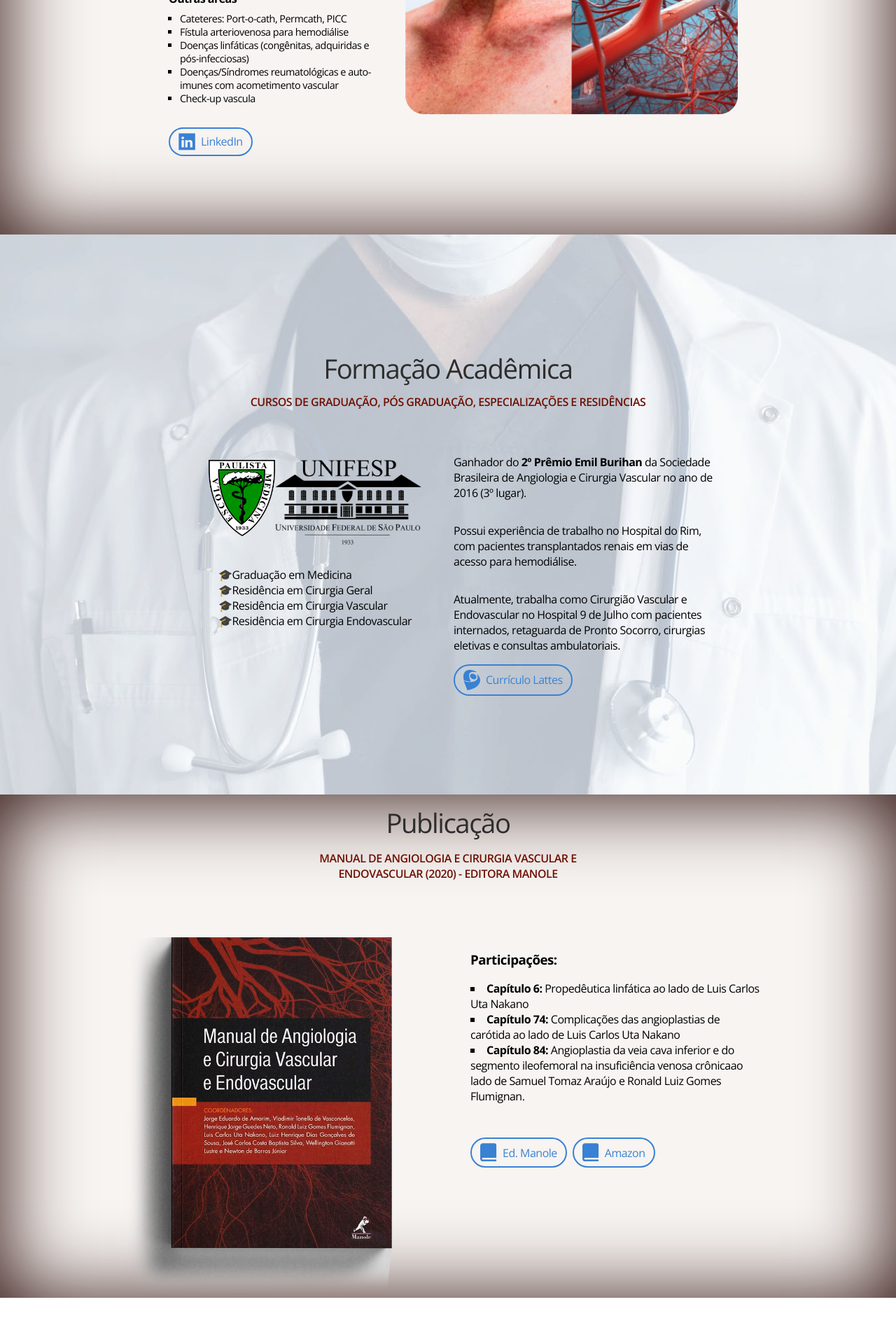
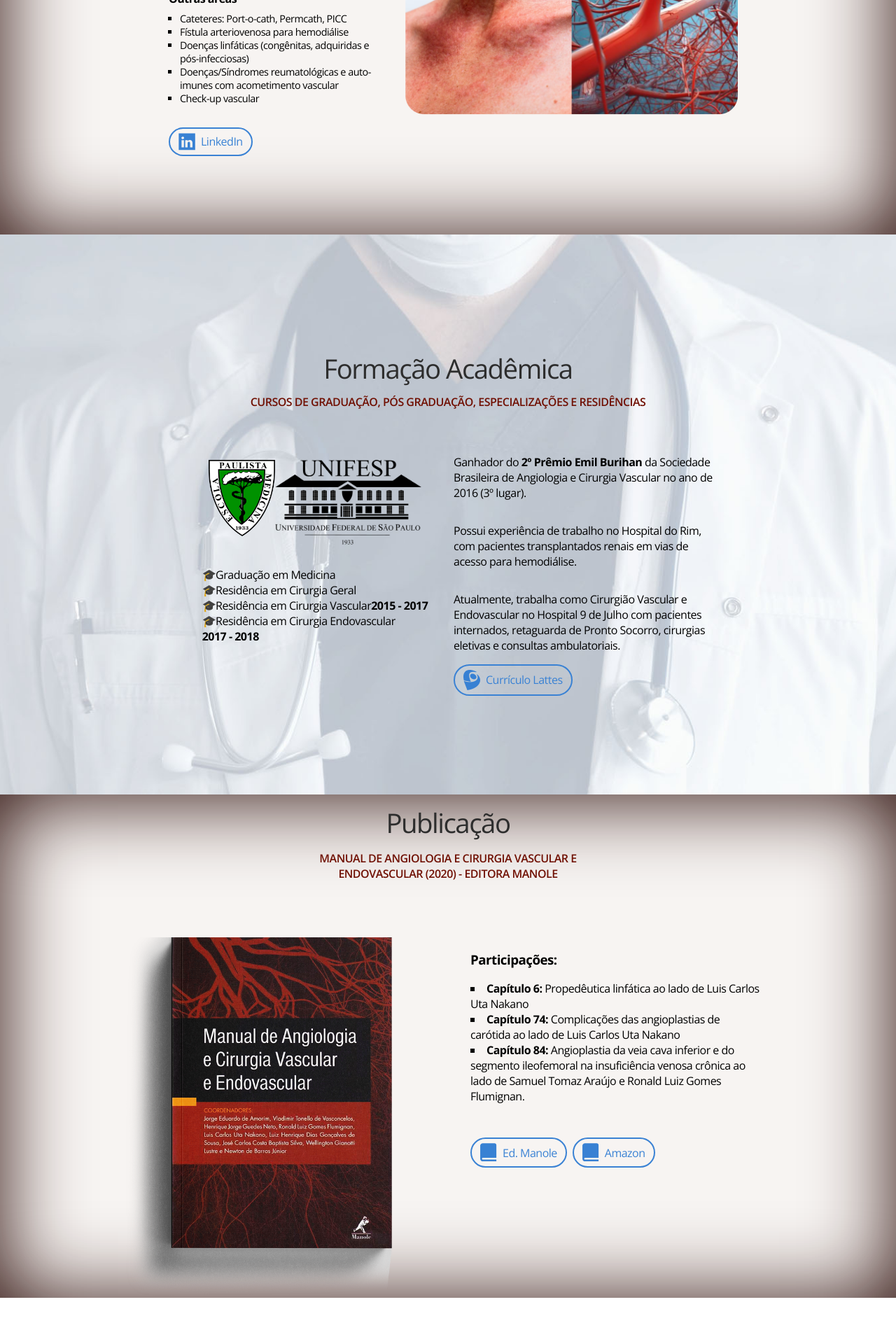
Before and after one commit to aledebarba/dr-rafael-engelbrecht, a Next.js app: page / in a window 1280 px wide. Shown: the part 1440-3360 px from the top of the page at 70% size. Built offline with nearby package versions, Linux system fonts and the light colour scheme.

Commit message:
minor text corrections

```diff
--- a/pages/index.js
+++ b/pages/index.js
@@ -135,7 +135,7 @@ export default function Home() {
                     Doenças/Síndromes reumatológicas e auto-imunes com
                     acometimento vascular
                   </li>
-                  <li>Check-up vascula</li>
+                  <li>Check-up vascular</li>
                 </ul>
               </div>
 
@@ -180,10 +180,10 @@ export default function Home() {
               </div>
               <div className="row formacao__cursos">
                 <ul>
-                  <li>Graduação em Medicina</li>
-                  <li>Residência em Cirurgia Geral</li>
-                  <li>Residência em Cirurgia Vascular</li>
-                  <li>Residência em Cirurgia Endovascular</li>
+                  <li>Graduação em Medicina <strong></strong></li>
+                  <li>Residência em Cirurgia <strong></strong>Geral</li>
+                  <li>Residência em Cirurgia Vascular<strong>2015 - 2017</strong></li>
+                  <li>Residência em Cirurgia Endovascular</li><strong>2017 - 2018</strong>
                 </ul>
               </div>
             </div>
@@ -247,8 +247,7 @@ export default function Home() {
                 </li>
                 <li>
                   <strong>Capítulo 84:</strong> Angioplastia da veia cava inferior e do segmento
-                  ileofemoral na insuficiência venosa crônicaao lado de Samuel
-                  Tomaz Araújo e Ronald Luiz Gomes Flumignan.
+                  ileofemoral na insuficiência venosa crônica ao lado de Samuel Tomaz Araújo e Ronald Luiz Gomes Flumignan.
                 </li>
               </ul>
               <div className="buttons">
@@ -329,14 +328,14 @@ export default function Home() {
             conversar com o pessoal da recepção. Seu atendimento será rápido e
             atencioso.</p>
             <a href="tel:+55-11-39959852">
-              <img src="/images/icon__telephone.svg"/>11 3995-9852</a>
+              <img src="/images/icon__telephone.svg"/>11 95276-6726</a>
           </div>
           <div className="cta__address">
             <img src="/images/icon__place.svg" alt="alfinete de mapa" />
             <p>Rua Pamplona, 145 cj 134 Jardim Paulista São Paulo SP</p>
           </div>
           <div className="cta__button">
-            <a href="tel:tel:+55-11-39959852" className="button primary">
+            <a href="tel:tel:+55-11-952766726" className="button primary">
               <img
                 src="/images/icon__arrow-right-squared.svg"
                 alt="seta apontando para esquerda"
```
